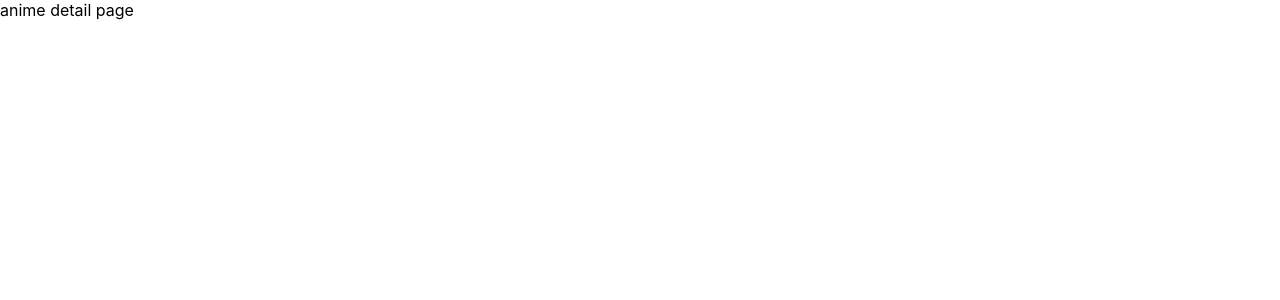
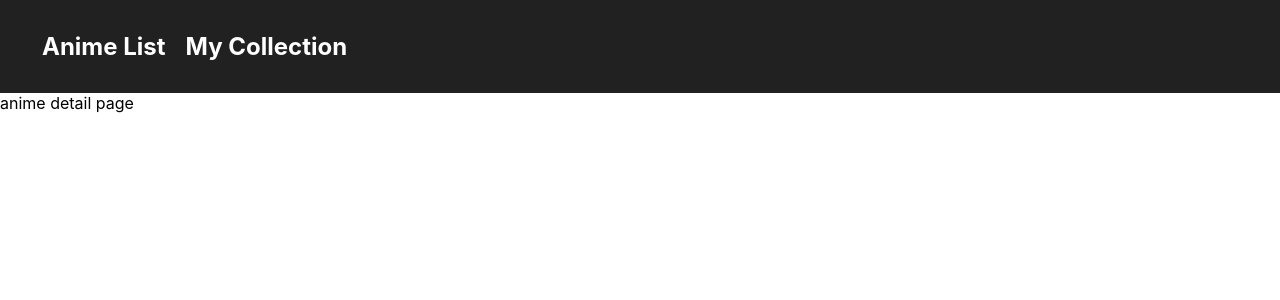
Before and after one commit to Jossoey/anime-collection, a React (Create React App) app: page /anime/1 in a window 1280 px wide. Shown: the top 300 px of the page. Built offline with nearby package versions, Linux system fonts and the light colour scheme.

Commit message:
Fix pagination and make navbar
Pagination problem before: showing page 1 twice

```diff
--- a/src/App.js
+++ b/src/App.js
@@ -5,9 +5,11 @@ import AnimeDetailPage from "./pages/AnimeDetail";
 import AnimeListPage from "./pages/AnimeList";
 import CollectionListPage from "./pages/CollectionList";
 import CollectionDetailPage from "./pages/CollectionDetail";
+import Layout from "./components/layout/Layout";
 
 function App() {
   return (
+    <Layout>
       <Switch>
         <Route path="/" exact>
           <AnimeListPage />
@@ -22,6 +24,7 @@ function App() {
           <CollectionDetailPage />
         </Route>
       </Switch>
+    </Layout>
   );
 }
 
--- /dev/null
+++ b/src/components/layout/Layout.js
@@ -0,0 +1,12 @@
+import MainNavigation from "./MainNavigation";
+
+function Layout(props) {
+  return (
+    <div>
+      <MainNavigation />
+      <main>{props.children}</main>
+    </div>
+  );
+}
+
+export default Layout;
--- /dev/null
+++ b/src/components/layout/MainNavigation.js
@@ -0,0 +1,33 @@
+import { Link } from "react-router-dom";
+
+import { css } from "@emotion/react";
+import styled from "@emotion/styled";
+
+const Heading = styled("h2")`
+  background-color: ${(props) => props.bg};
+  padding: 2rem;
+  margin: 0;
+  position: sticky;
+  top: 0;
+  z-index: 10;
+`;
+
+const NavLink = styled(Link)`
+  text-decoration: none;
+  color: #ffffff;
+  padding: 0 10px;
+  &:hover {
+    text-decoration: underline;
+  }
+`;
+
+function MainNavigation() {
+  return (
+    <Heading bg="#212121">
+      <NavLink to="/">Anime List</NavLink>
+      <NavLink to="/collection">My Collection</NavLink>
+    </Heading>
+  );
+}
+
+export default MainNavigation;
--- a/src/pages/AnimeList.js
+++ b/src/pages/AnimeList.js
@@ -2,11 +2,11 @@ import { useQuery } from "@apollo/client";
 import { useState } from "react";
 import { GET_ANIME } from "../gql/Query";
 
-function AnimeListPage(at) {
+function AnimeListPage() {
   const perPage = 10;
 
   const [page, setPage] = useState(0);
-  const { loading, error, data } = useQuery(GET_ANIME, {variables: {perPage: perPage, page: page}});
+  const { loading, error, data } = useQuery(GET_ANIME, {variables: {perPage: perPage, page: page + 1}});
 
   if (loading) return <p>Loading...</p>;
   if (error) return <p>{error.message}</p>;
```
Lines whose indentation alone changed are shown as unchanged.
